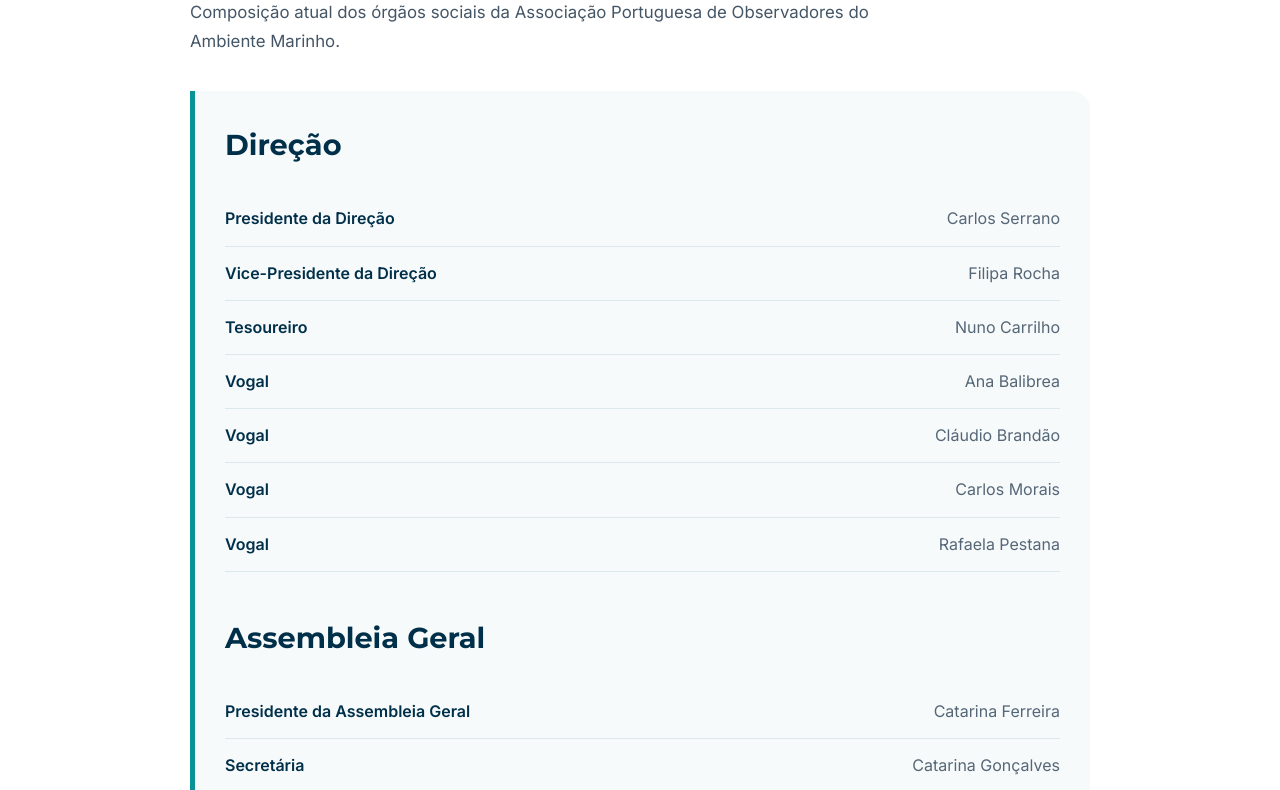
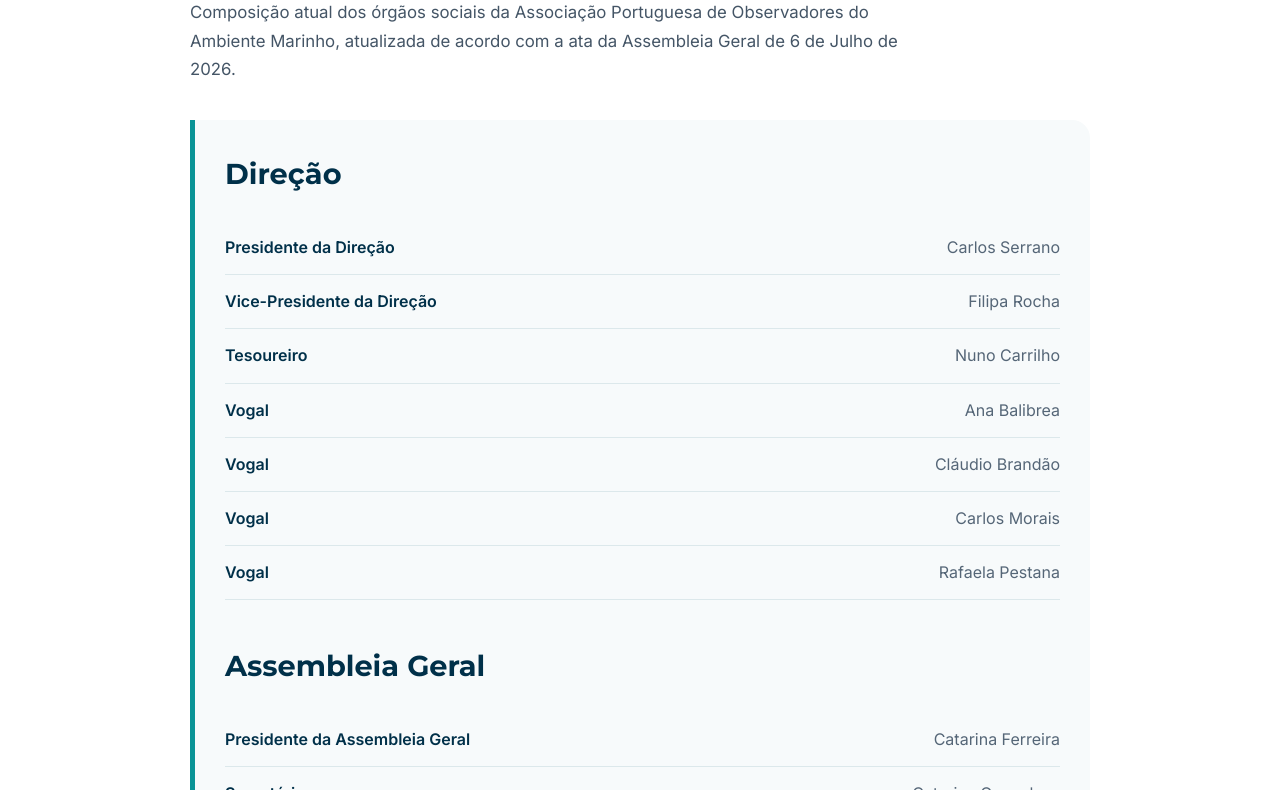
Before and after one commit to Apoam/apoam, a plain HTML site: page orgaos-sociais.html in a window 1280 px wide. Shown: the part 277-1067 px from the top of the page. Drawn offline with Linux system fonts and the light colour scheme.

Commit message:
update orgaos sociais

```diff
--- a/orgaos-sociais.html
+++ b/orgaos-sociais.html
@@ -19,7 +19,7 @@
     </header>
     <main class="document-page">
         <h1>Órgãos Sociais</h1>
-        <p>Composição atual dos órgãos sociais da Associação Portuguesa de Observadores do Ambiente Marinho.</p>
+        <p>Composição atual dos órgãos sociais da Associação Portuguesa de Observadores do Ambiente Marinho, atualizada de acordo com a ata da Assembleia Geral de 6 de Julho de 2026.</p>
         <div class="document-placeholder governing-bodies">
             <section>
                 <h2>Direção</h2>
```
